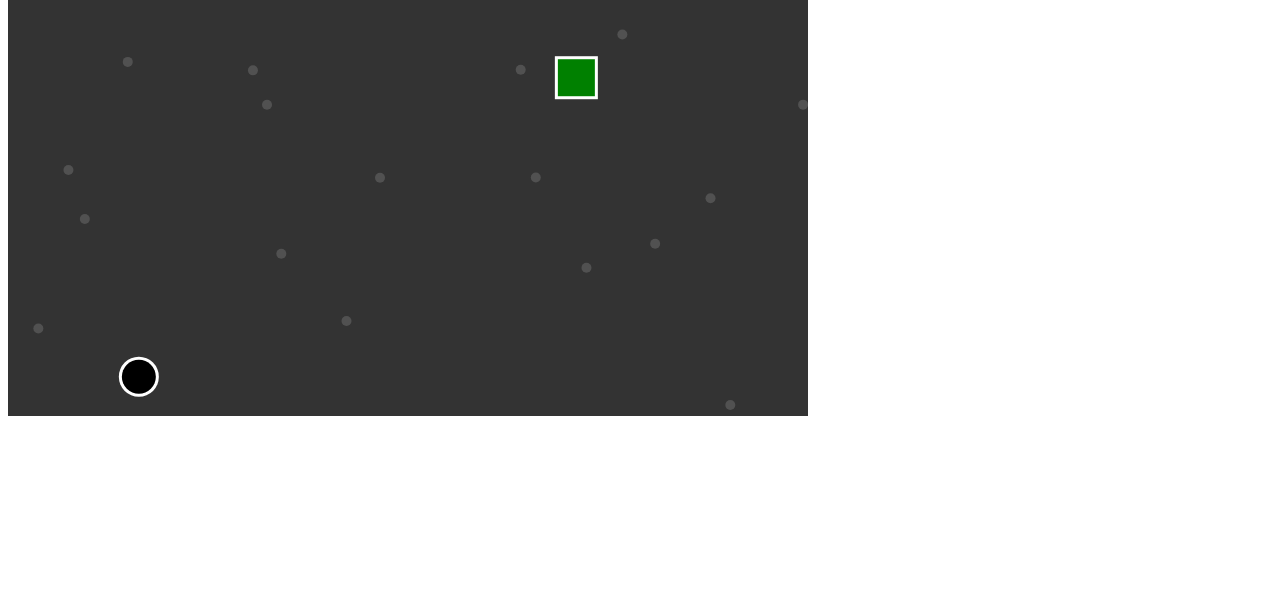
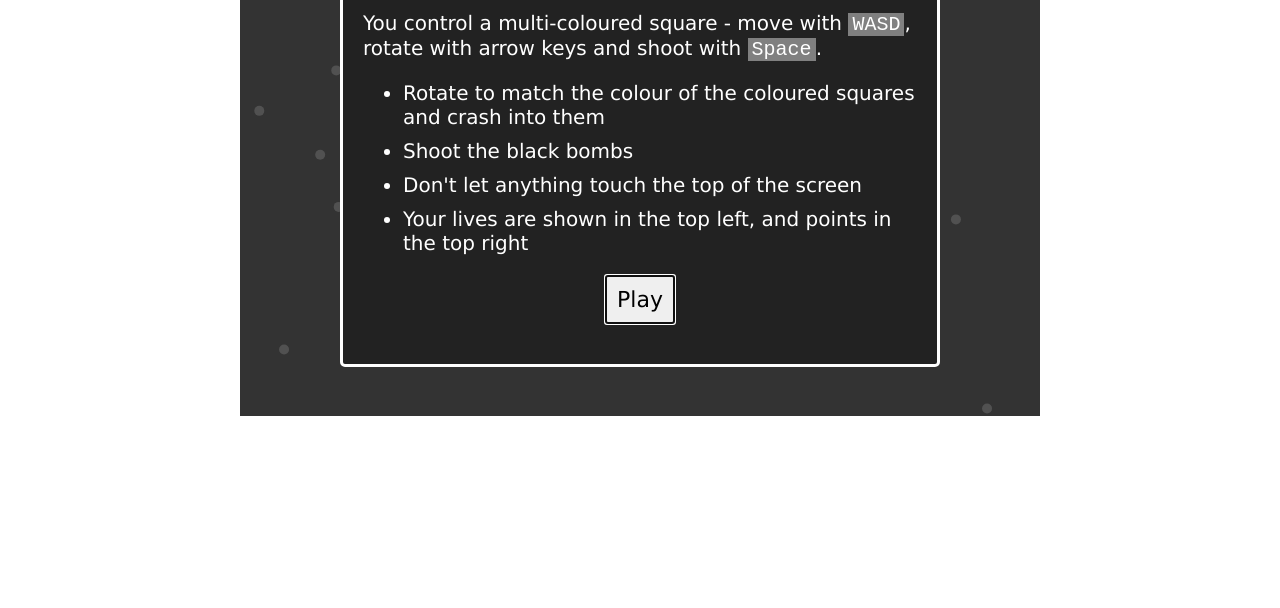
Before and after one commit to joesingo/rotate, a plain HTML site: page index.html in a window 1280 px wide. Shown: the part 192-800 px from the top of the page. Drawn offline with Linux system fonts and the light colour scheme; a web font is replaced by a local one.

Commit message:
Show instructions on page load

```diff
--- a/index.html
+++ b/index.html
@@ -3,9 +3,24 @@
 <head>
     <title>Rotate</title>
     <link href="https://fonts.googleapis.com/css?family=Ranga" rel="stylesheet">
+    <link href="style.css" rel="stylesheet">
 </head>
 
 <body>
+    <div id="help-text">
+        <h1>Rotate</h1>
+        <p>
+            You control a multi-coloured square - move with <span class="key">WASD</span>,
+            rotate with arrow keys and shoot with <span class="key">Space</span>.
+        </p>
+        <ul>
+            <li>Rotate to match the colour of the coloured squares and crash into them</li>
+            <li>Shoot the black bombs</li>
+            <li>Don't let anything touch the top of the screen</li>
+            <li>Your lives are shown in the top left, and points in the top right</li>
+        </ul>
+        <p><button id="play-button" onclick="startGame()">Play</button></p>
+    </div>
 
     <canvas id="game-canvas" width=800 height=600></canvas>
 
@@ -22,28 +37,20 @@
     <script type="text/javascript" src="js/utils.js"></script>
     <script type="text/javascript">
 
+    function startGame() {
+        document.getElementById("help-text").style.display = "none";
+        game.start();
+    }
+
     var canvas = document.getElementById("game-canvas");
     var game = new Game(canvas);
+    // Draw first frame to just to show something in the background whilst help text is displayed
+    game.update(0);
 
     window.addEventListener("keydown", game.handleKeyDown.bind(game));
     window.addEventListener("keyup", game.handleKeyUp.bind(game));
 
-    // Start game timer
-    var now = null;
-    var then = performance.now();
-    var mainLoop = window.setInterval(function() {
-        now = performance.now();
-        var dt = (now - then) / 1000;
-        then = now;
-
-        if (game.inProgress) {
-            game.update(dt);
-        }
-        else {
-            window.clearInterval(mainLoop);
-        }
-    }, 10);
-
+    document.getElementById("play-button").focus();
     </script>
-<body>
+</body>
 </html>
--- a/js/game.js
+++ b/js/game.js
@@ -4,7 +4,7 @@ function Game(canvas) {
     this.height = canvas.height;
     this.inProgress = true;
 
-    this.player = new Player(300, 100);
+    this.player = new Player(this.width / 2, 100);
     this.enemies = {
         "targets": [], "bombs": []
     };
@@ -32,6 +32,26 @@ function Game(canvas) {
 
     this.scorePopups = [];
     this.livesVisible = true;
+}
+
+/*
+ * Start timer for main game loop
+ */
+Game.prototype.start = function() {
+    var now = null;
+    var then = performance.now();
+    var mainLoop = window.setInterval(function() {
+        now = performance.now();
+        var dt = (now - then) / 1000;
+        then = now;
+
+        if (this.inProgress) {
+            this.update(dt);
+        }
+        else {
+            window.clearInterval(mainLoop);
+        }
+    }.bind(this), 10);
 }
 
 Game.prototype.update = function(dt) {
--- /dev/null
+++ b/style.css
@@ -0,0 +1,52 @@
+* {
+    box-sizing: border-box;
+}
+
+#help-text {
+    position: absolute;
+    top: 100px;
+    left: 50%;
+    width: 600px;
+    margin-left: -300px;
+    background: #222;
+    color: white;
+    border: 3px solid white;
+    border-radius: 5px;
+    padding: 20px;
+    padding-top: 0;
+    font-family: "Verdana", sans-serif;
+    font-size: 20px;
+}
+
+#help-text li {
+    margin-bottom: 10px;
+}
+
+#help-text button, #help-text h1 {
+    font-family: "Ranga", "Verdana", sans-serif;
+}
+
+#help-text button {
+    padding: 10px;
+    font-size: 1.1em;
+}
+
+/* p containing play button */
+#help-text p:last-child {
+    text-align: center;
+}
+
+h1 {
+    text-align: center;
+}
+
+canvas {
+    display: block;
+    margin:auto;
+}
+
+.key {
+    background: gray;
+    font-family: "Courier New", monospace;
+    padding: 0 4px;
+}
```
